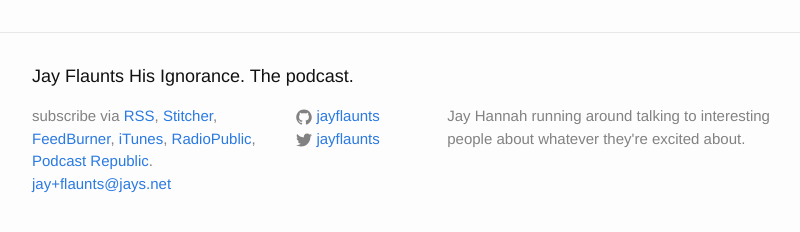
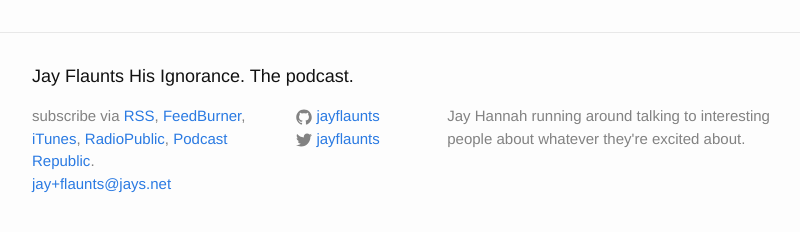
Before and after one commit to jhannah/jayflaunts, a Jekyll site: the page built from index.html, in a window 1280 px wide and 900 px high, scrolled down 5043 px. Shown: the part 645-877 px from the top of the window, without its empty margins (238-1038 px from the left). Built offline with Jekyll 4.4.1, drawn with Linux system fonts in a browser that asks for light colours.

Commit message:
"The Stitcher listening experience is no longer available.
Enjoy this podcast on Pandora, our sister service."

```diff
--- a/_includes/footer.html
+++ b/_includes/footer.html
@@ -10,7 +10,6 @@
           <li>
             subscribe via
             <a target="_blank" href="{{ "/podcast.xml" | prepend: site.baseurl }}">RSS</a>,
-            <a target="_blank" href="http://www.stitcher.com/podcast/jay-hannah/jay-flaunts-his-ignorance">Stitcher</a>,
             <a target="_blank" href="http://feeds.feedburner.com/JayFlaunts">FeedBurner</a>,
             <a target="_blank" href="https://itunes.apple.com/au/podcast/jay-flaunts-his-ignorance./id963522849">iTunes</a>,
             <a target="_blank" href="https://play.radiopublic.com/jay-flaunts-his-ignorance-the-podcast-69gZLP">RadioPublic</a>,
```
